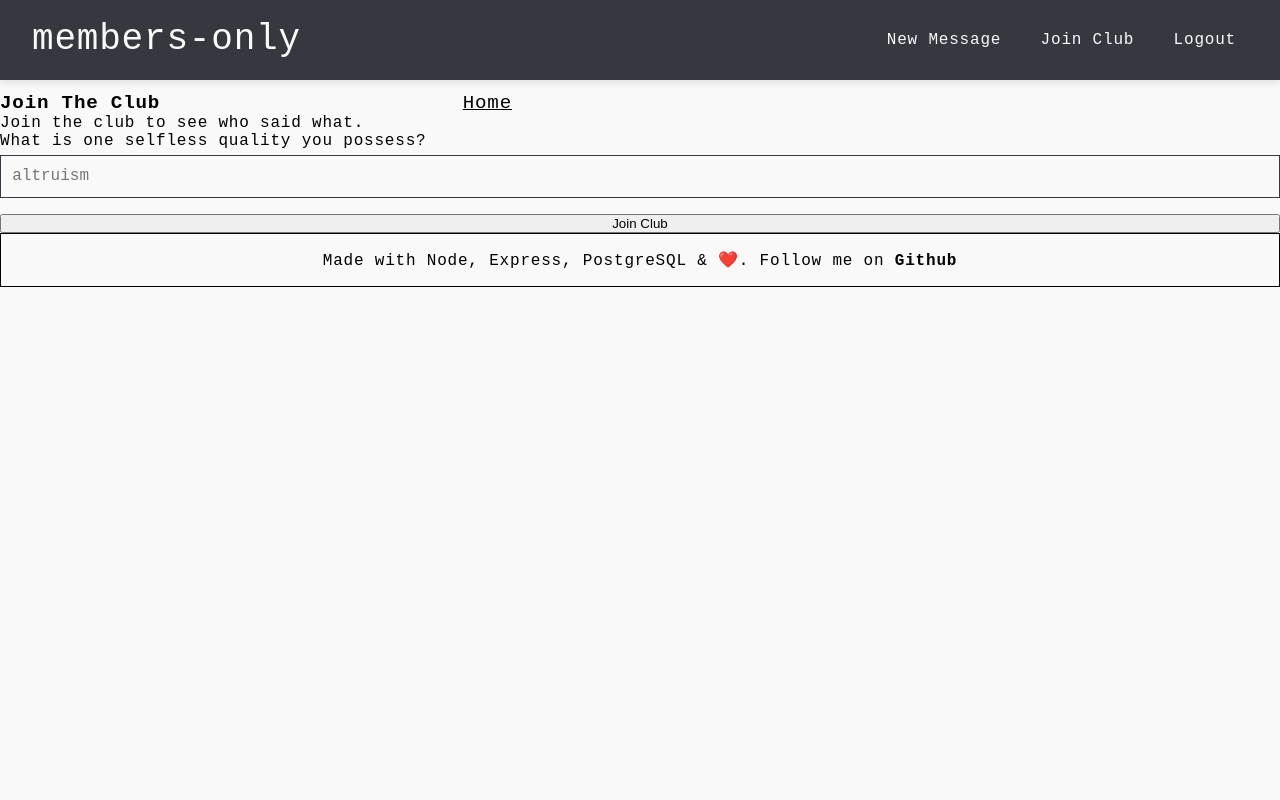
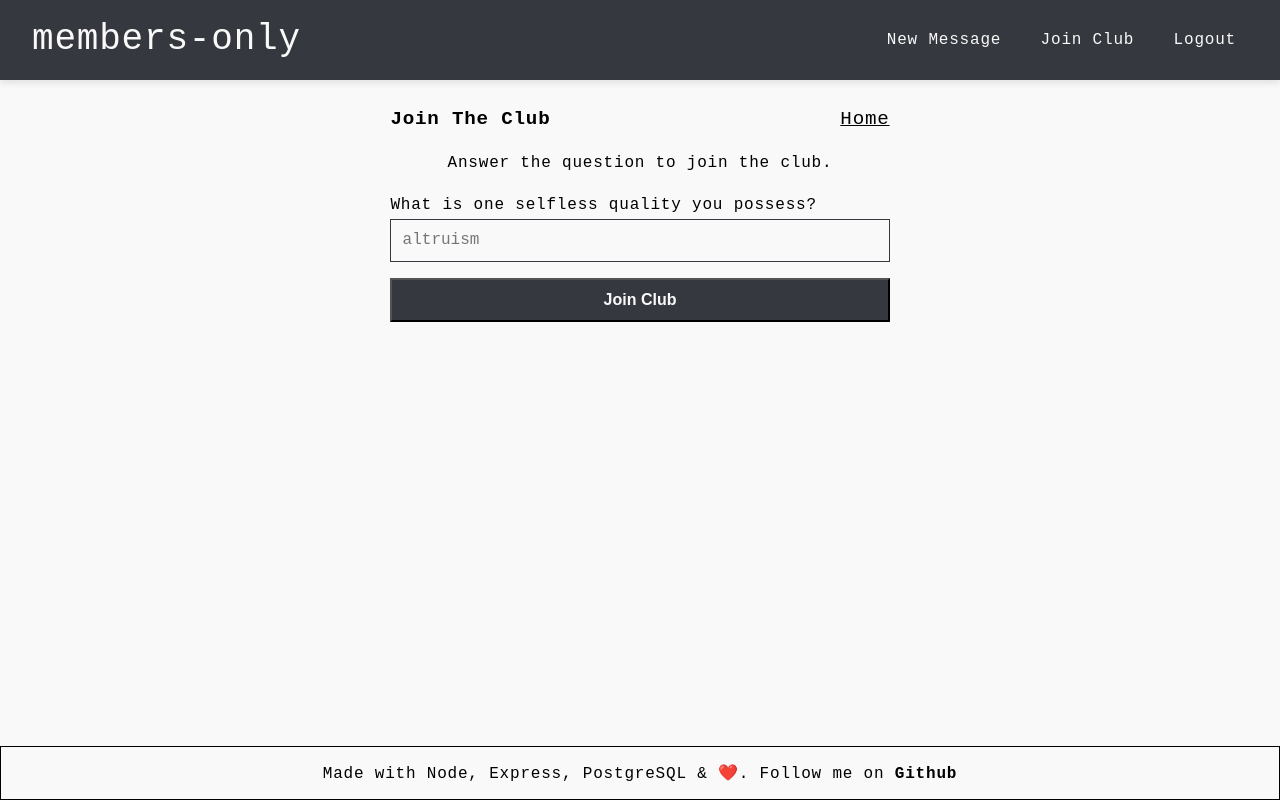
Before and after one commit to zakingslayerv22/members-only, a Node server app: page /users/join-club in a window 1280 px wide. Run offline with Node 20, Linux system fonts and the light colour scheme; the visitor is signed in with stand-in values (Sample User, id 1); some libraries are stand-ins or nearby versions.

Commit message:
feat: structure joinclub view to gain appearance and structure of messages index view and change page info to helpful text to aid users.

```diff
--- a/views/users/joinClub.ejs
+++ b/views/users/joinClub.ejs
@@ -4,11 +4,12 @@
 <%- include('../partials/head.ejs') %>
 
 <body>
+    <div class="content-layout">
         <%- include('../partials/header.ejs') %>
-    <div class="container">
+        <main class="main-content">
             <%- include('../partials/pageTitle.ejs') %>
-        <p>Join the club to see who said what.</p>
-        <div>
+            <p class="page-info">Answer the question to join the club.</p>
+            <div class="form-container">
                 <form method="POST" action="<%= formActionSubmit %>">
                     <label for="answer">What is one selfless quality you possess?
                         <input type="text" id="answer" name="answer" placeholder="altruism"
@@ -16,11 +17,12 @@
                             required>
                     </label>
 
-                <button><%= action %></button>
+                    <button class="button-submit"><%= action %></button>
                 </form>
             </div>
+        </main>
+        <%- include('../partials/footer.ejs') %>
     </div>
-    <%- include('../partials/footer.ejs') %>
 </body>
 
 </html>
```
Lines whose indentation alone changed are shown as unchanged.
